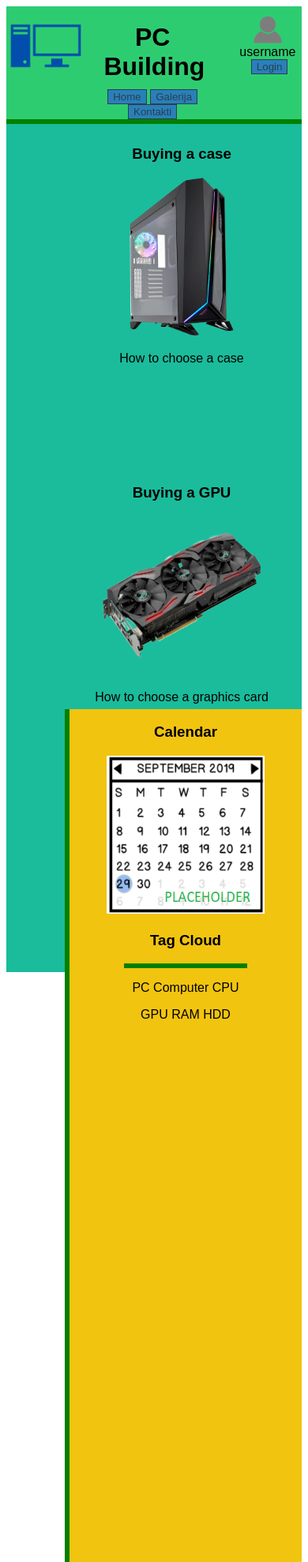
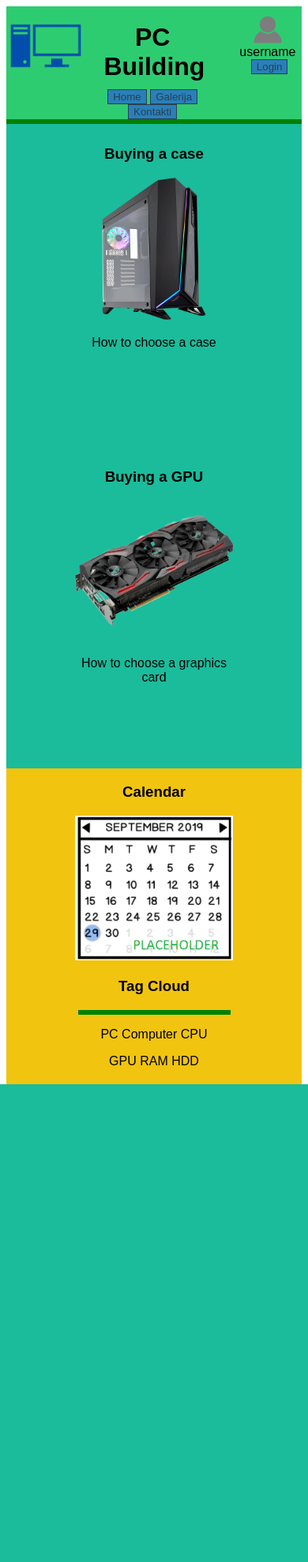
Before and after one commit to jbolozdina/jbolozdina.github.io, a PHP site: page / in a window 390 px wide. Shown: the whole page at 79% size. After the commit the page ends 1373 px from the top, so only its background shows below. Run offline with PHP 8.4, Linux system fonts and the light colour scheme.

Commit message:
Added CSS media queries to main page

```diff
--- a/style.css
+++ b/style.css
@@ -3,7 +3,8 @@ body {
 }
 
 #container{
-
+	width: 100%;
+	position: relative;
 }
 
 hr{
@@ -51,21 +52,41 @@ hr{
 	height: 1080px;
 }
 
-#main{
-	margin-left: 30%;
-	text-align: center;
-	float: left;
-}
-
 #side{
 	background: #f1c40f;
 	float: right;
-	width: 300px;
+	min-width: 300px;
 	text-align: center;
+}
+
+#main{
+	padding-left: 20%;
+	text-align: center;
+	float: left;
 }
 
 .vl {
 	border-left: 6px solid green;
 	height: 1080px;
-	float: left
+	float: left;
 }
+
+@media (max-width: 690px){
+  #side {
+    float: clear;
+    width: 100%;
+    height: 400px;
+  }
+  #main {
+    padding-left: 23%;
+	padding-right: 23%;
+    margin-bottom: 100px;
+  }
+  .vl {
+    display: none;
+  }
+  img{
+	max-width: 100%;
+    height: auto;
+  }
+}
```
